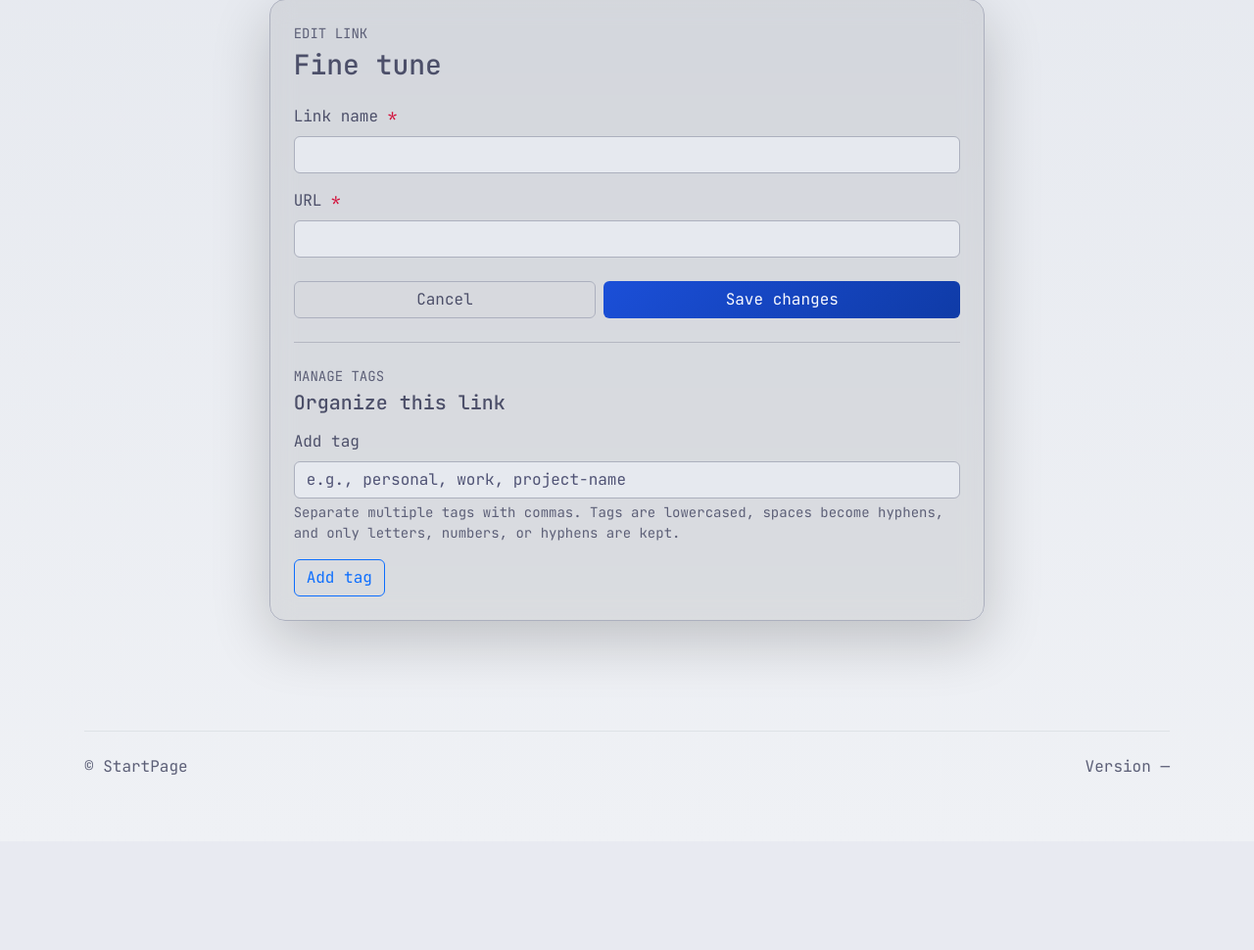
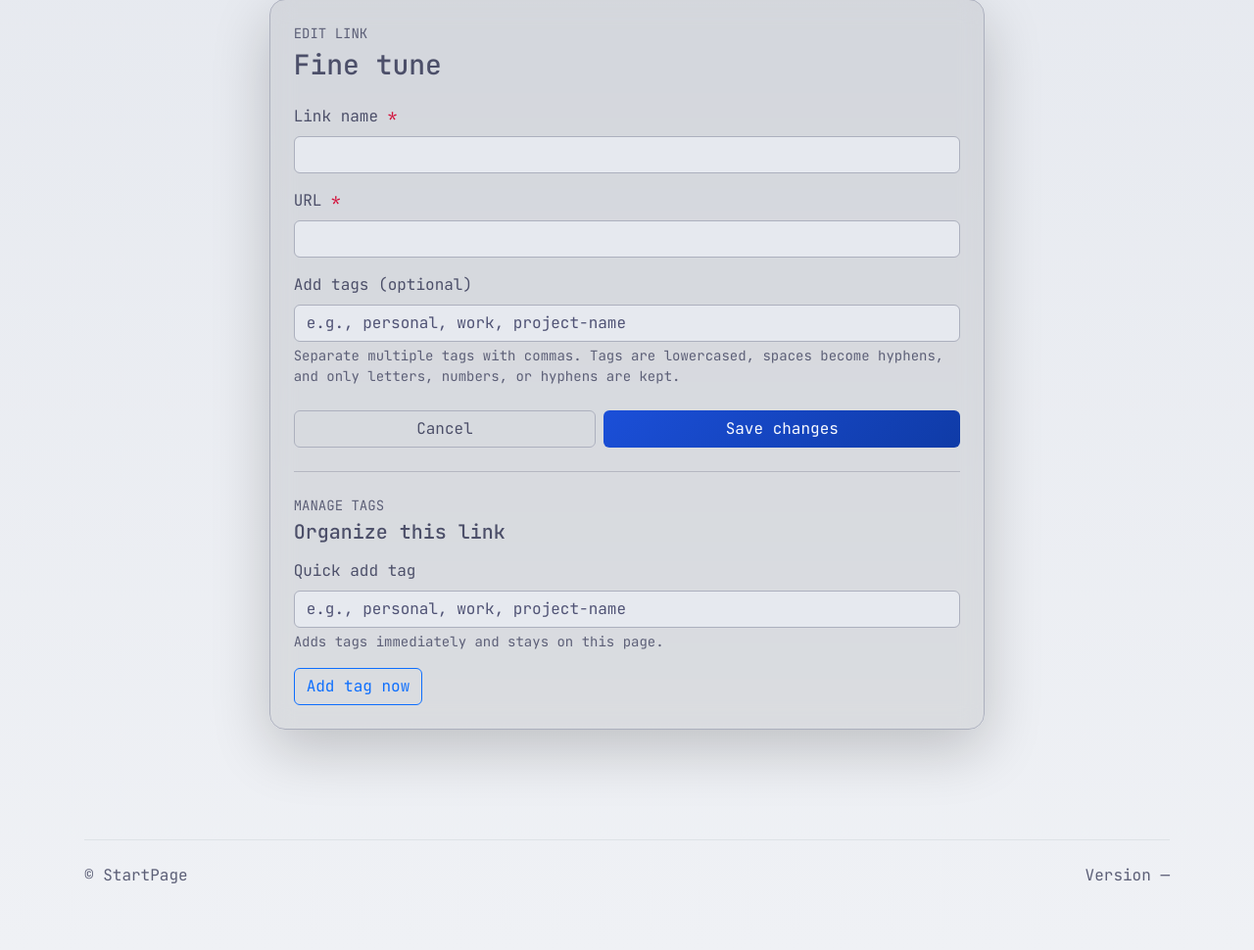
Before and after one commit to brandonleon/StartPage, a Python web app: template templates/edit.html in a window 1280 px wide. Shown: the part 105-1075 px from the top of the page at 98% size. Before the commit the page ends 896 px from the top, so only its background shows below. Run offline with Jinja, Linux system fonts and the light colour scheme; the template is opened without the code that fills it, so the values that code supplies are empty.

Commit message:
fix(tags): ensure tags are saved correctly from edit form and quick-add on edit page
-  fix bug preventing tags from being saved when editing a link
-  allow multiple tags to be added and saved from main edit form
-  update quick-add tag feature to save tags immediately and stay on
edit page
-  improve tag input with suggestions and formatting for consistent tag
names
-  add tests verifying tag saving behavior from both main form and
quick-add method

```diff
--- a/docs/index.html
+++ b/docs/index.html
@@ -649,7 +649,7 @@ docker start startpage</code></pre>
                 </tr>
                 <tr>
                     <td><code>/edit/{link_id}</code></td>
-                    <td>Edit existing link properties</td>
+                    <td>Edit existing link properties and tags</td>
                 </tr>
                 <tr>
                     <td><code>/help</code></td>
--- a/templates/edit.html
+++ b/templates/edit.html
@@ -16,9 +16,21 @@
                         <label for="link_name" class="form-label required">Link name</label>
                         <input type="text" class="form-control" id="link_name" name="link_name" value="{{ link.name }}" required>
                     </div>
-                    <div class="mb-4">
+                    <div class="mb-3">
                         <label for="link_url" class="form-label required">URL</label>
                         <input type="url" class="form-control" id="link_url" name="link_url" value="{{ link.url }}" required>
+                    </div>
+                    <div class="mb-4">
+                        <label for="tag_names" class="form-label">Add tags (optional)</label>
+                        <input type="text"
+                               class="form-control"
+                               id="tag_names"
+                               name="tag_names"
+                               placeholder="e.g., personal, work, project-name"
+                               autocomplete="off"
+                               data-tag-input
+                               data-tag-suggestions='{{ ((all_tags | default([])) | map(attribute="name") | list) | tojson | safe }}'>
+                        <div class="form-text">Separate multiple tags with commas. Tags are lowercased, spaces become hyphens, and only letters, numbers, or hyphens are kept.</div>
                     </div>
                     {% if temp_links_enabled %}
                     <div class="mb-4" data-temp-link-section>
@@ -103,7 +115,7 @@
 
                     <form action="/link/{{ link.id }}/tag" method="post">
                         <div class="mb-3">
-                            <label for="tag_name" class="form-label">Add tag</label>
+                            <label for="tag_name" class="form-label">Quick add tag</label>
                             <input type="text"
                                    class="form-control"
                                    id="tag_name"
@@ -113,9 +125,9 @@
                                    data-tag-input
                                    data-tag-suggestions='{{ ((all_tags | default([])) | map(attribute="name") | list) | tojson | safe }}'
                                    required>
-                            <div class="form-text">Separate multiple tags with commas. Tags are lowercased, spaces become hyphens, and only letters, numbers, or hyphens are kept.</div>
+                            <div class="form-text">Adds tags immediately and stays on this page.</div>
                         </div>
-                        <button class="btn btn-outline-primary" type="submit">Add tag</button>
+                        <button class="btn btn-outline-primary" type="submit">Add tag now</button>
                     </form>
 
                     {% if all_tags %}
--- a/templates/help.html
+++ b/templates/help.html
@@ -68,6 +68,9 @@
             </li>
             <li>
                 <strong>Smart tag suggestions.</strong> When you type in the tag field, suggestions pop up automatically and filter as you go. Click a pill to insert the tag without worrying about typos. Tags keep only letters, numbers, and hyphens—spaces become hyphens automatically and everything else is discarded.
+            </li>
+            <li>
+                <strong>Edit-time tag saves.</strong> On the edit page you can add tags in the main form and save everything together, or use quick add to save tags immediately without leaving the page.
             </li>
             <li>
                 <strong>Balanced rank.</strong> Newly added links start with the average rank so they appear near the top but settle naturally over time.
```
Also changed, not shown: main.py (+6 -1 lines), test_temporary_links.py (+45 -0 lines), README.md.
